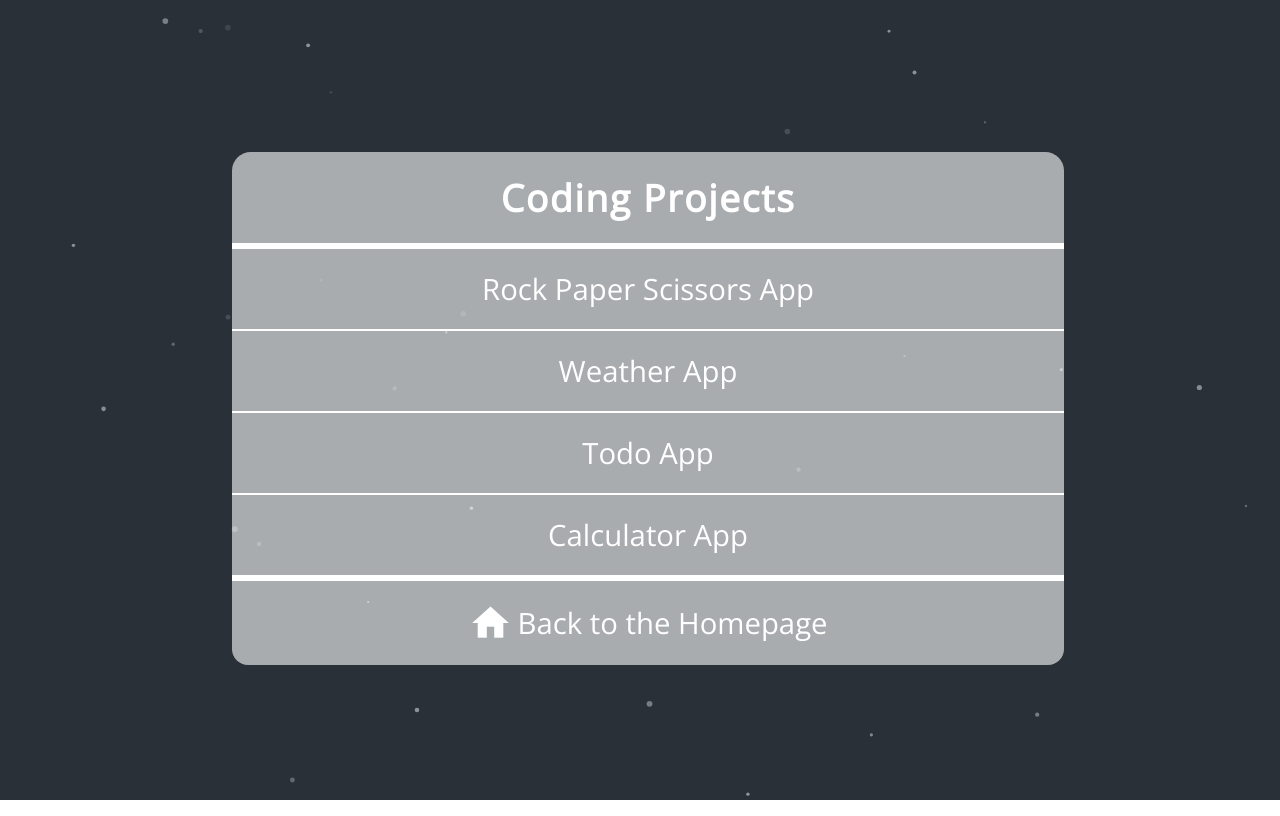
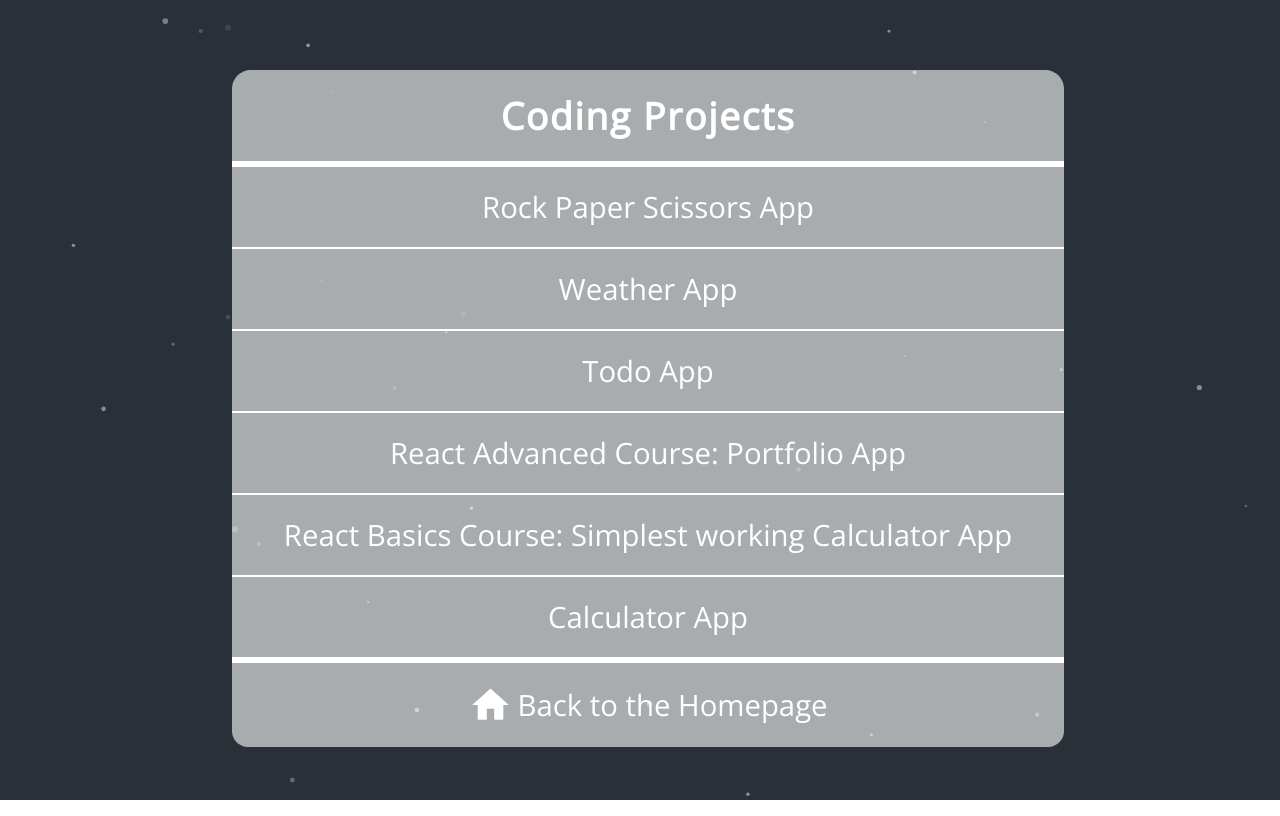
Before and after one commit to t-scheiber/nextjs_app, a Next.js app: page /codingprojects in a window 1280 px wide. Built offline with nearby package versions, Linux system fonts and the light colour scheme.

Commit message:
added new Project

```diff
--- a/pages/codingprojects.js
+++ b/pages/codingprojects.js
@@ -42,6 +42,12 @@ export default function Home() {
             <a className={styles.links} href="https://todo-app-tscheiber.vercel.app/">
               <li className={styles.eintrag}>Todo App</li>
             </a>
+            <a className={styles.links} href="https://advanced-react-course-portfolio.vercel.app/">
+              <li className={styles.eintrag}>React Advanced Course: Portfolio App</li>
+            </a>
+            <a className={styles.links} href="https://react-basics-simplest-working-calculator-rho.vercel.app/">
+              <li className={styles.eintrag}>React Basics Course: Simplest working Calculator App</li>
+            </a>
             <a className={styles.links} href="https://t-scheiber.github.io/CalculatorApp">
               <li className={styles.eintrag}>Calculator App</li>
             </a>
```
